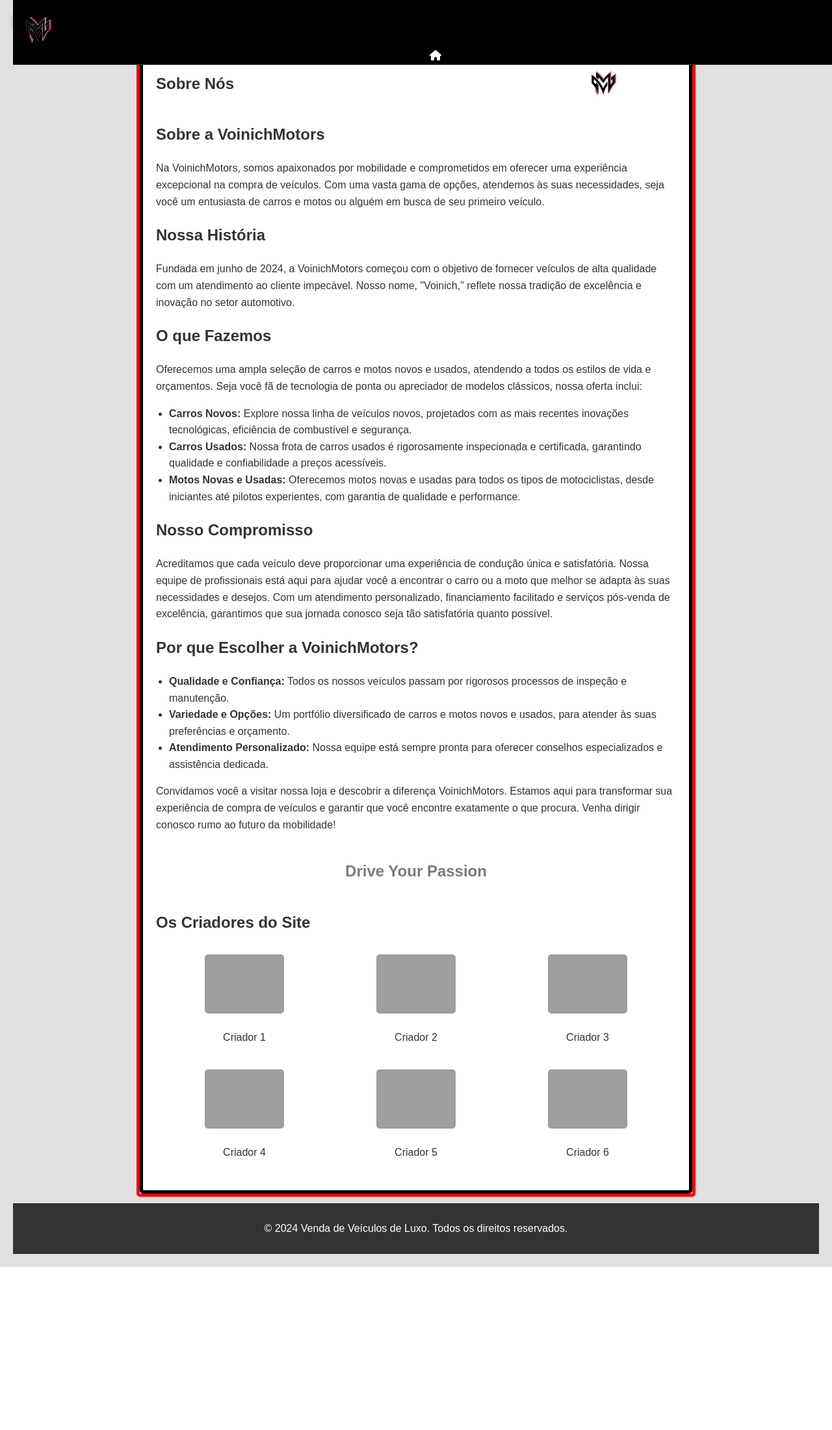
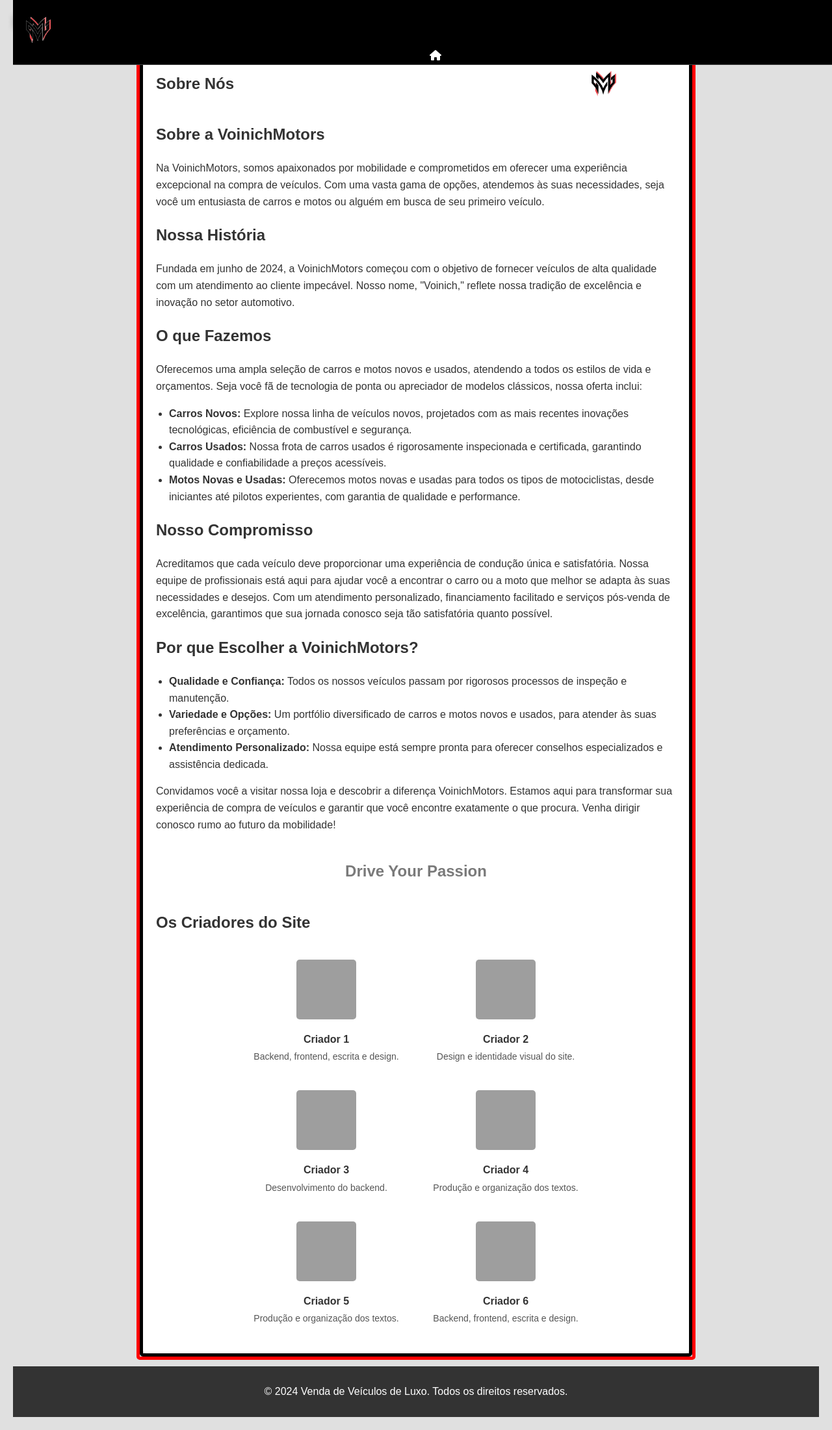
Before and after one commit to lucas287/siteATUALIZADO2.0, a PHP site: page /sobrenos.php in a window 1280 px wide. Shown: the whole page at 65% size. Before the commit the page ends 1950 px from the top, so only its background shows below. Run offline with PHP 8.4, Linux system fonts and the light colour scheme; grey boxes are pictures that could not be loaded.

Commit message:
Adiciona responsabilidades dos seis criadores na página Sobre Nós

```diff
--- a/sobrenos.php
+++ b/sobrenos.php
@@ -169,6 +169,16 @@
         height: 40px;
     }
 
+
+        .creator { padding: 8px 6px 14px; }
+        .creator img { width: 92px; height: 92px; max-width: 100%; object-fit: cover; }
+        .creator-name { margin: 10px 0 4px; font-weight: 700; }
+        .creator-role { margin: 0 auto; max-width: 230px; color: #555; font-size: 14px; line-height: 1.45; }
+        @media (max-width: 600px) {
+            .creator { flex-basis: calc(50% - 20px); }
+            .creator img { width: 82px; height: 82px; }
+            .creator-role { font-size: 13px; }
+        }
     </style>
 </head>
 <body>
@@ -231,27 +241,33 @@
         <div class="creators">
             <div class="creator">
                 <img src="https://raw.githubusercontent.com/LojaVoinich/LojaVoinich/refs/heads/main/vinicius.png" alt="Criador 1">
-                <p>Criador 1</p>
+                <p class="creator-name">Criador 1</p>
+                <p class="creator-role">Backend, frontend, escrita e design.</p>
             </div>
             <div class="creator">
                 <img src="https://raw.githubusercontent.com/LojaVoinich/LojaVoinich/refs/heads/main/pedro.png" alt="Criador 2">
-                <p>Criador 2</p>
+                <p class="creator-name">Criador 2</p>
+                <p class="creator-role">Design e identidade visual do site.</p>
             </div>
             <div class="creator">
                 <img src="https://raw.githubusercontent.com/LojaVoinich/LojaVoinich/refs/heads/main/raul.png" alt="Criador 3">
-                <p>Criador 3</p>
+                <p class="creator-name">Criador 3</p>
+                <p class="creator-role">Desenvolvimento do backend.</p>
             </div>
             <div class="creator">
                 <img src="https://raw.githubusercontent.com/LojaVoinich/LojaVoinich/refs/heads/main/julia.jfif" alt="Criador 4">
-                <p>Criador 4</p>
+                <p class="creator-name">Criador 4</p>
+                <p class="creator-role">Produção e organização dos textos.</p>
             </div>
             <div class="creator">
                 <img src="https://raw.githubusercontent.com/LojaVoinich/LojaVoinich/refs/heads/main/kaue.jfif" alt="Criador 5">
-                <p>Criador 5</p>
+                <p class="creator-name">Criador 5</p>
+                <p class="creator-role">Produção e organização dos textos.</p>
             </div>
             <div class="creator">
                 <img src="https://raw.githubusercontent.com/LojaVoinich/LojaVoinich/refs/heads/main/lucas.png" alt="Criador 6">
-                <p>Criador 6</p>
+                <p class="creator-name">Criador 6</p>
+                <p class="creator-role">Backend, frontend, escrita e design.</p>
             </div>
         </div>
 
```
